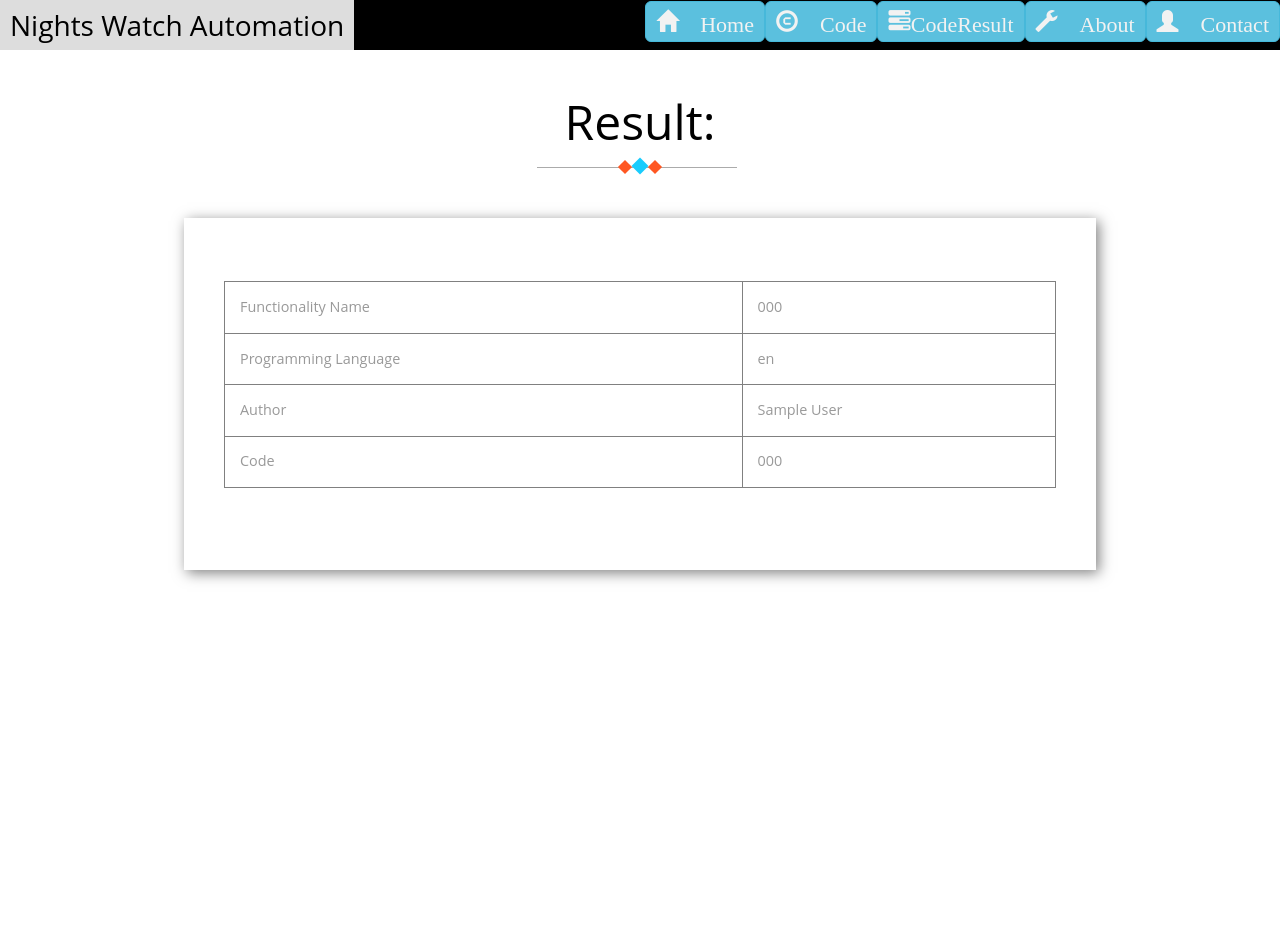
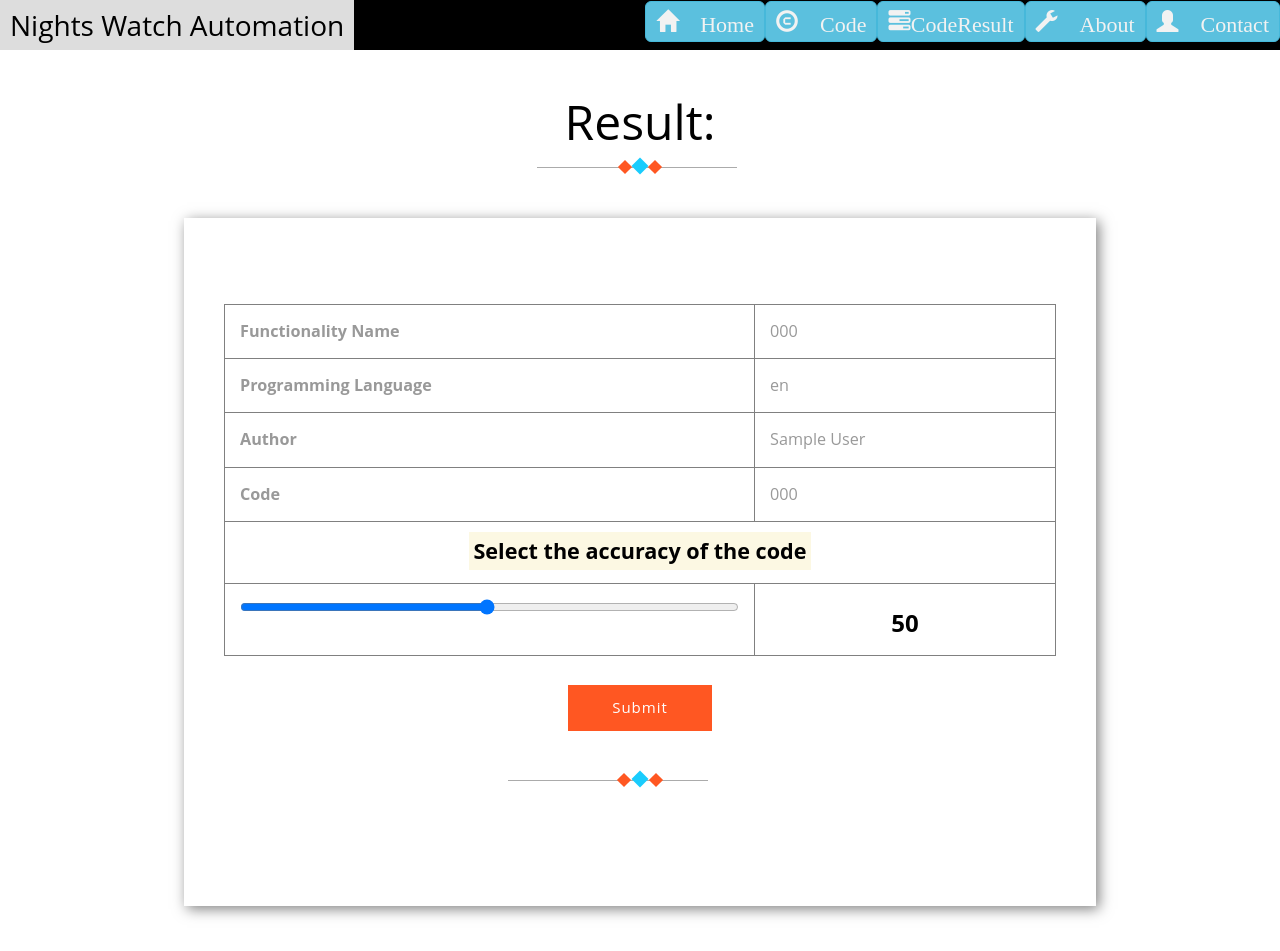
Before and after one commit to AkashZawar/Avishkar, a Django app: template myenv/src/templates/result.html in a window 1280 px wide. Before the commit the page ends 582 px from the top, so only its background shows below. Run offline with Django 3.2, Linux system fonts and the light colour scheme; the template is opened without the code that fills it: most values are stand-ins (such as "Sample title", 1, 10 or a date in 2020); some libraries are stand-ins or nearby versions.

Commit message:
few updates

```diff
--- a/myenv/src/templates/result.html
+++ b/myenv/src/templates/result.html
@@ -4,7 +4,6 @@
 		{% load static %}
 
 		<link href="{%  static 'css/style.css' %}" rel="stylesheet" type="text/css" media="all" />
-
 
 		<div class="container">
 			<br/><br/>
@@ -18,28 +17,50 @@
 				<div class="contact-agileinfo">
 					<div class="contact-form wthree">
 						 {% for row in rows %}
-				<table border=1 class="table" padding=1>
+				<table border=1 style="vertical-align: middle;font-size: medium;font-size: large;" class="table" padding=1>
 				<tbody>
                     <tr>
-                    <td>Functionality Name</td><td>{{row.Title_of_the_Code}}</td>
+                    <th>Functionality Name</th><td>{{row.Title_of_the_Code}}</td>
 					</tr>
 					<tr>
-					<td>Programming Language</td><td>{{row.language}}</td>
+					<th>Programming Language</th><td>{{row.language}}</td>
+					</tr>
 					<tr>
+					<th>Author</th><td>{{row.author}}</td>
 					</tr>
-					<td>Author</td><td>{{row.author}}</td>
 					<tr>
+					<th>Code</th><td>{{row.Code}}</td>
 					</tr>
-					<td>Code</td><td>{{row.Code}}</td>
 					<tr>
+					<form action="/resultSave/" method="post">
+						{% csrf_token %}
+						<th style="text-align:center;font-size: larger;" colspan="2"><mark>Select the accuracy of the code</mark></th>
 					</tr>
+					<div class="accu_range">
+						<tr>
+							<td><input id="acc_range" type="range" name="accuracy"  min="1" max="100" value="50" step="1" oninput="accu_range_out.value = acc_range.value"></td>
+						<th style="text-align:center;font-size: larger;"><h2><b><output style="font-size: x-large; color:rgb(0, 0, 0);" name="accu_range" id="accu_range_out" >50</output></h2></b></th>
+						</tr>
+						<tr></tr>
+						<tr style="border-style: hidden;">
+							<td style="text-align:center;font-size: larger;" colspan="2"><input type="submit" value="Submit" onclick="fun_popup()"></td>
+						</tr>
+						<tr style="border-style: hidden;">
+							<td colspan="2"><h3 class="tittle-w3l"><span class="heading-style"> <i></i>	<i></i>	<i></i> </span> </h3></td>
+						</tr>
+					</div>
 				</tbody>
 				</table>
-			{% endfor %}
+			{% endfor %}
 					</div>
 				</div>
 			</div>
 		</div>
 		<br/><br/>
 
+		<script>
+			function fun_popup() {
+		  alert("Thank you for your feedback!");
+		}
+		</script>
 <!-- {% endblock %} -->
--- a/myenv/src/trydjango/urls.py
+++ b/myenv/src/trydjango/urls.py
@@ -23,7 +23,7 @@ from django.conf.urls.static import static
 
 from django.contrib import admin
 from django.urls import path
-from pages.views import about_view,search_view,contact_view,social_view,model_form_upload,display_result
+from pages.views import about_view,search_view,contact_view,social_view,model_form_upload,display_result,result_form_submit
 
 
 urlpatterns = [
@@ -34,7 +34,8 @@ urlpatterns = [
     path('social/', social_view),
     path('contact/', contact_view),
 	path('upload/', model_form_upload),
-	path('result/', display_result)
+	path('result/', display_result),
+    path('resultSave/',result_form_submit)
 ]
 
 # Uploaded file storage handler
```
Also changed, not shown: myenv/src/pages/forms.py (+8 -12 lines), myenv/src/pages/models.py (+3 -5 lines), myenv/src/pages/templates/page/search.html (+20 -7 lines), myenv/src/pages/views.py (+10 -2 lines), myenv/src/db.sqlite3.
